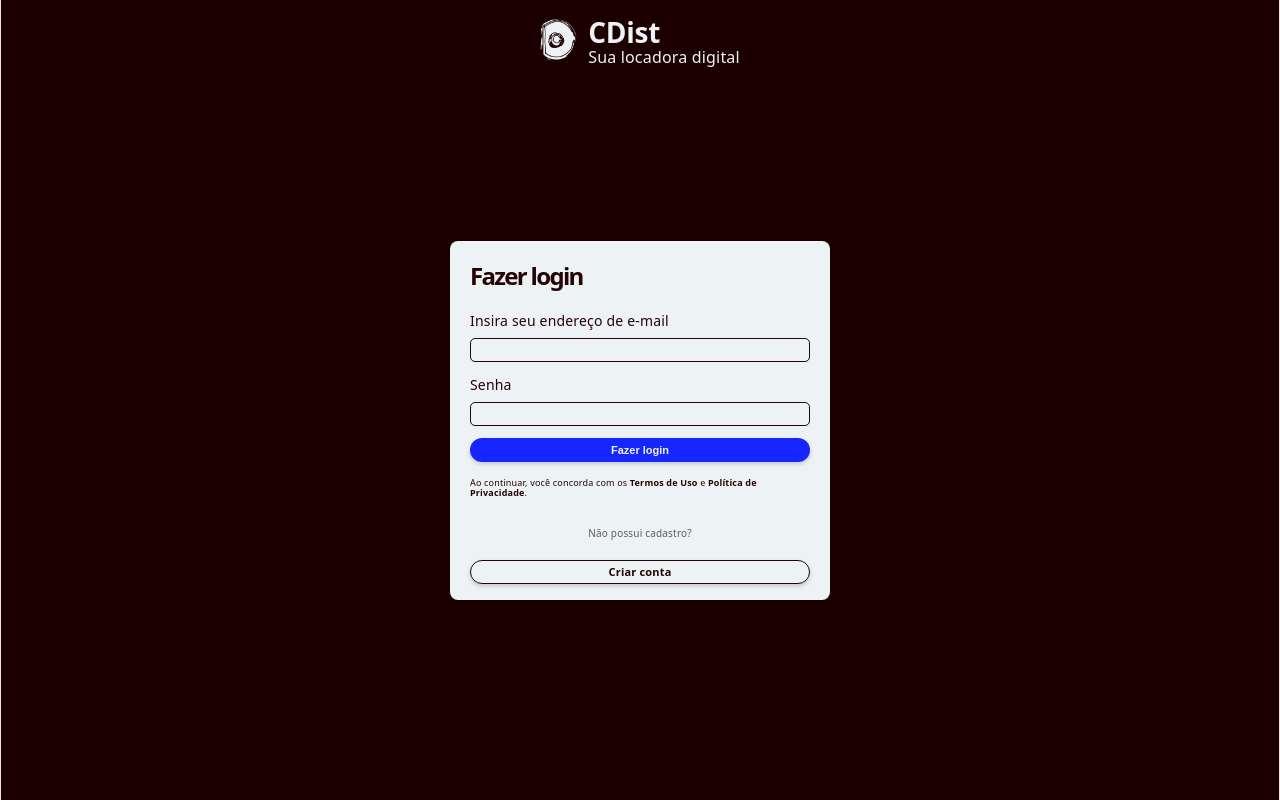
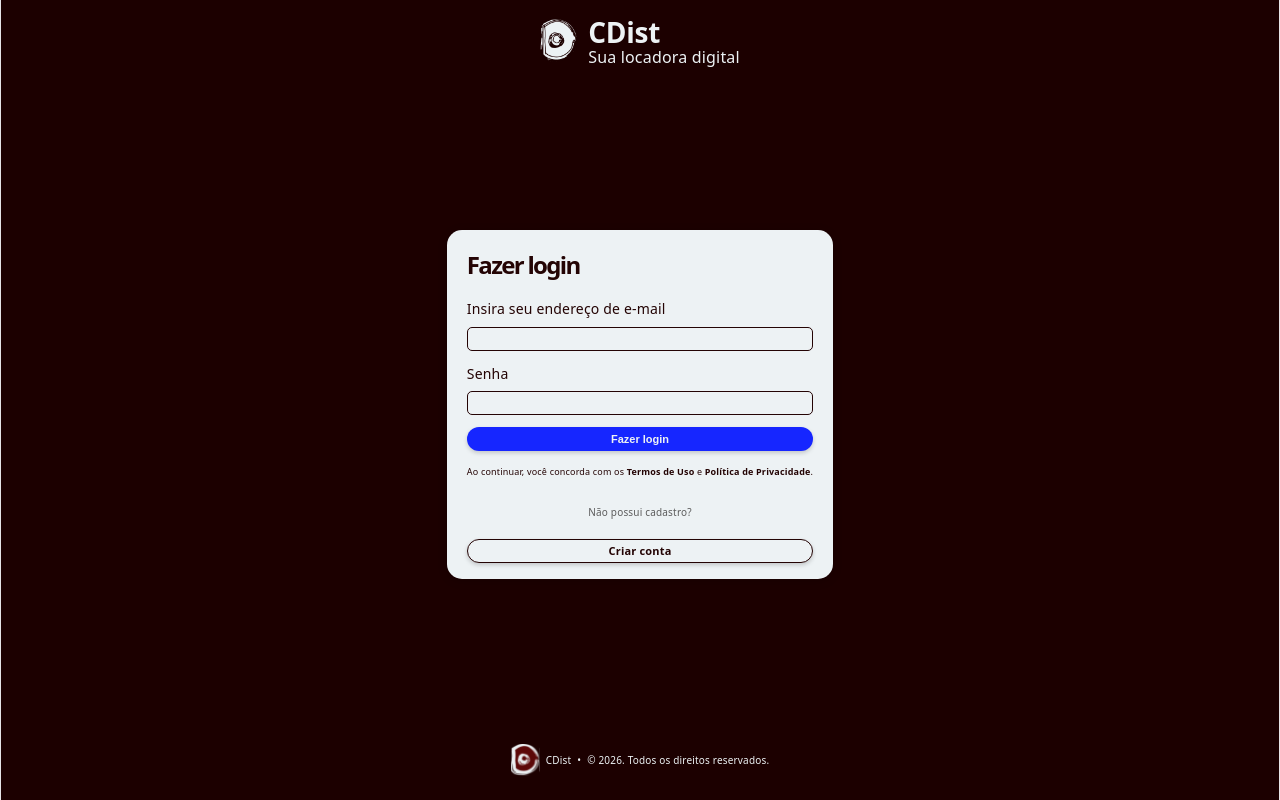
Before and after one commit to Gaardenn/ProjetoECommerceLAEC, a React (Vite) app in the folder 02_Source/ProjetoECommerce/: page /login in a window 1280 px wide. Built offline with nearby package versions, Linux system fonts and the light colour scheme.

Commit message:
feat: comeco da footer

```diff
--- a/02_Source/ProjetoECommerce/src/pages/Cadastro.jsx
+++ b/02_Source/ProjetoECommerce/src/pages/Cadastro.jsx
@@ -15,7 +15,7 @@ export function Cadastro() {
                 </Link>
             </div>
 
-            <main className="cadastro-container">
+            <div className="cadastro-container">
                 <h1 className="cadastro-title">Novo cadastro</h1>
 
                 <form className="cadastro-form">
@@ -46,7 +46,7 @@ export function Cadastro() {
                         Fazer login
                     </Link>
                 </form>
-            </main>
+            </div>
         </div>
     );
 }
--- a/02_Source/ProjetoECommerce/src/pages/Login.jsx
+++ b/02_Source/ProjetoECommerce/src/pages/Login.jsx
@@ -14,7 +14,7 @@ export function Login() {
                     </div>
                 </Link>
             </div>
-            <main className='login-container'>
+            <div className='login-container'>
                 <h1 className="login-title">Fazer login</h1>
 
                 <form className="login-form">
@@ -42,7 +42,13 @@ export function Login() {
                         Criar conta
                     </Link>
                 </form>
-            </main>
+            </div>
+            <div className="login-footer">
+                <img src="/logofooter.svg" alt="CDist Logo" className="login-footer-logo-img"/>
+                <span className="login-footer-title">CDist</span>
+                <span className="login-footer-point">•</span>
+                <span>© 2026. Todos os direitos reservados.</span>
+            </div>
         </div>
     );
 }
--- a/02_Source/ProjetoECommerce/src/styles/Cadastro.css
+++ b/02_Source/ProjetoECommerce/src/styles/Cadastro.css
@@ -55,12 +55,10 @@
 .cadastro-container {
     background-color: #edf2f4;
     padding: 22px 20px 16px;
-    border-radius: 8px;
+    border-radius: 15px;
     box-shadow: 0 2px 10px rgba(0, 0, 0, 0.18);
-    width: min(100%, 380px);
     min-height: 280px;
     margin: auto 0;
-    view-transition-name: login-container;
 }
 
 .cadastro-title {
@@ -140,3 +138,9 @@
     color: #240404;
     border: 1px solid #240404;
 }
+
+@media (max-width: 400px) {
+    .cadastro-header {
+        padding: 32px 0 0;
+    }
+}
--- a/02_Source/ProjetoECommerce/src/styles/Login.css
+++ b/02_Source/ProjetoECommerce/src/styles/Login.css
@@ -55,12 +55,10 @@
 .login-container {
     background-color: #edf2f4;
     padding: 22px 20px 16px;
-    border-radius: 8px;
+    border-radius: 15px;
     box-shadow: 0 2px 10px rgba(0, 0, 0, 0.18);
-    width: min(100%, 380px);
     min-height: 280px;
     margin: auto 0;
-    view-transition-name: login-container;
 }
 
 .login-title {
@@ -150,3 +148,11 @@
     color: #240404;
     border: 1px solid #240404;
 }
+
+.login-footer {
+    display: flex;
+    align-items: center;
+    gap: 6px;
+    color: #edf2f4;
+    font-size: 10px;
+}
```
